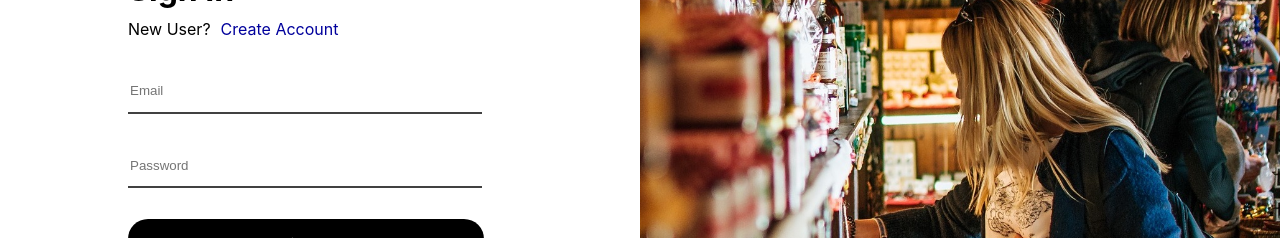
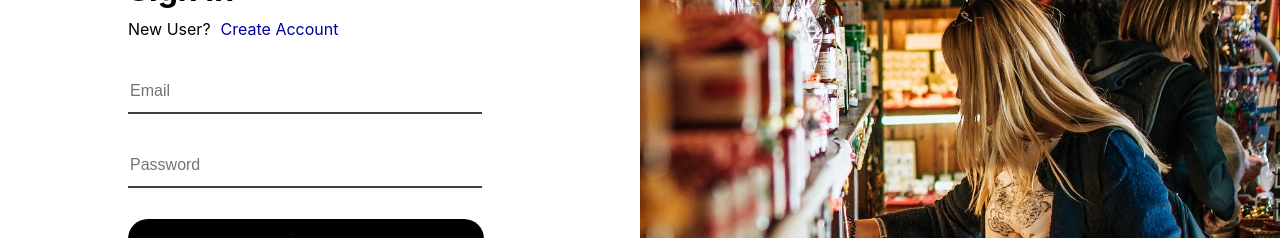
Before and after one commit to rethegreat/trackie, a React (Create React App) app in the folder frontend/: page /login in a window 1280 px wide. Shown: the part 276-514 px from the top of the page. Built offline with nearby package versions, Linux system fonts and the light colour scheme.

Commit message:
login page ready to call apis

```diff
--- a/frontend/src/Pages/LoginPage.css
+++ b/frontend/src/Pages/LoginPage.css
@@ -54,6 +54,8 @@
     border-bottom: 2px solid rgb(65, 65, 65);
 
     outline: none;
+
+    font-size: 16px;
 }
 
 .create-account {
@@ -75,6 +77,7 @@
     color: white;
 
     border-radius: 20px;
+
 }
 
 .title {
--- a/frontend/src/Pages/LoginPage.js
+++ b/frontend/src/Pages/LoginPage.js
@@ -1,7 +1,17 @@
-import React from "react";
+import React, { useState } from "react";
 import "./LoginPage.css";
+import { Link } from "react-router-dom";
 
 function LoginPage() {
+  const [action, setAction] = useState("Sign In");
+
+  const [username, setUsername] = useState("");
+  const [password, setPassword] = useState("");
+
+  function signUp() {
+    setAction("Create Account");
+  }
+
   return (
     <div>
       <div className="logo">
@@ -11,22 +21,34 @@ function LoginPage() {
       <div className="login-main">
         <div className="left-login">
           <div>
-            <h1 className="title">Sign In</h1>
-
-            <div className="signup">
-              <div>New User?</div>
-              <div className="create-account">Create Account</div>
-            </div>
+            <h1 className="title">{action}</h1>
+            {action === "Sign In" && (
+              <div className="signup">
+                <div>New User?</div>
+                <div className="create-account" onClick={signUp}>
+                  Create Account
+                </div>
+              </div>
+            )}
           </div>
 
-          <input className="login-input" placeholder="Email" />
+          <input
+            className="login-input"
+            placeholder="Email"
+            value={username}
+            onChange={(e) => setUsername(e.target.value)}
+          />
 
           <input
             className="login-input"
             placeholder="Password"
             type="password"
+            value={password}
+            onChange={(e) => setPassword(e.target.value)}
           />
-          <div className="login-button">Sign In</div>
+          <Link to="/personal" style={{ textDecoration: "none" }}>
+            <div className="login-button">{action}</div>
+          </Link>
 
           <div></div>
         </div>
--- a/frontend/src/Pages/SharedPage.js
+++ b/frontend/src/Pages/SharedPage.js
@@ -56,14 +56,14 @@ function SharedPage() {
 
   const [selected, setSelected] = useState(0);
   const [titleDisplayed, setTitleDisplayed] = useState("Boaz");
-  const [contentDisplayed, setContentDisplayed] = useState(
-    spendingCategory[0].content
-  );
+  // const [contentDisplayed, setContentDisplayed] = useState(
+  //   spendingCategory[0].content
+  // );
 
   function changeTitle(index) {
     setSelected(index === selected ? undefined : index);
     setTitleDisplayed(spendingCategory[index].title);
-    setContentDisplayed(spendingCategory[index].content);
+    // setContentDisplayed(spendingCategory[index].content);
   }
 
   return (
```
